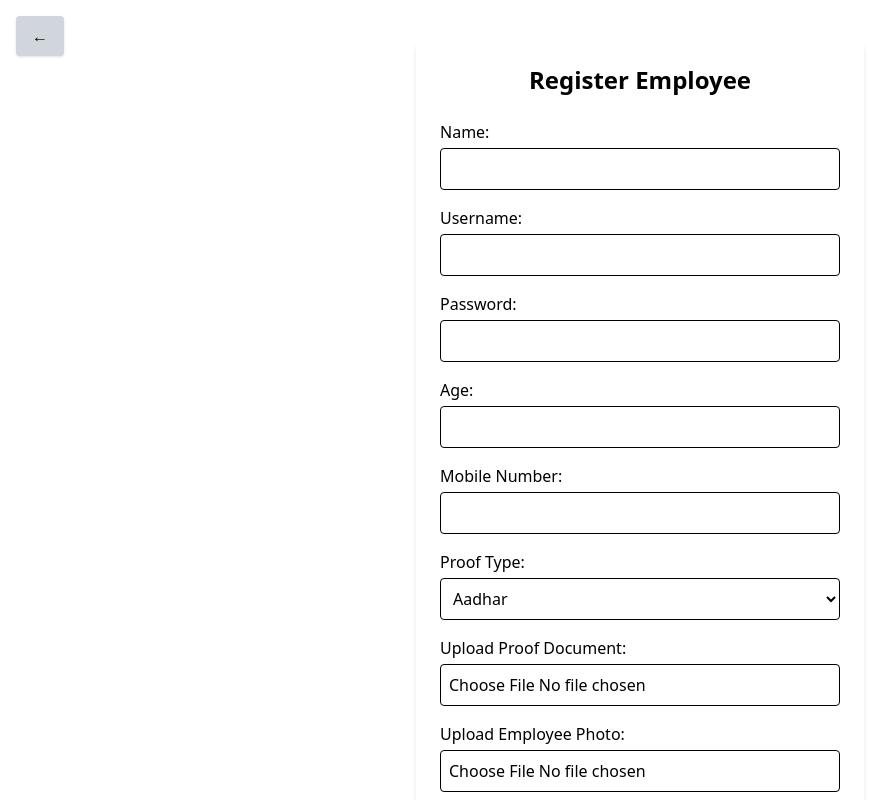
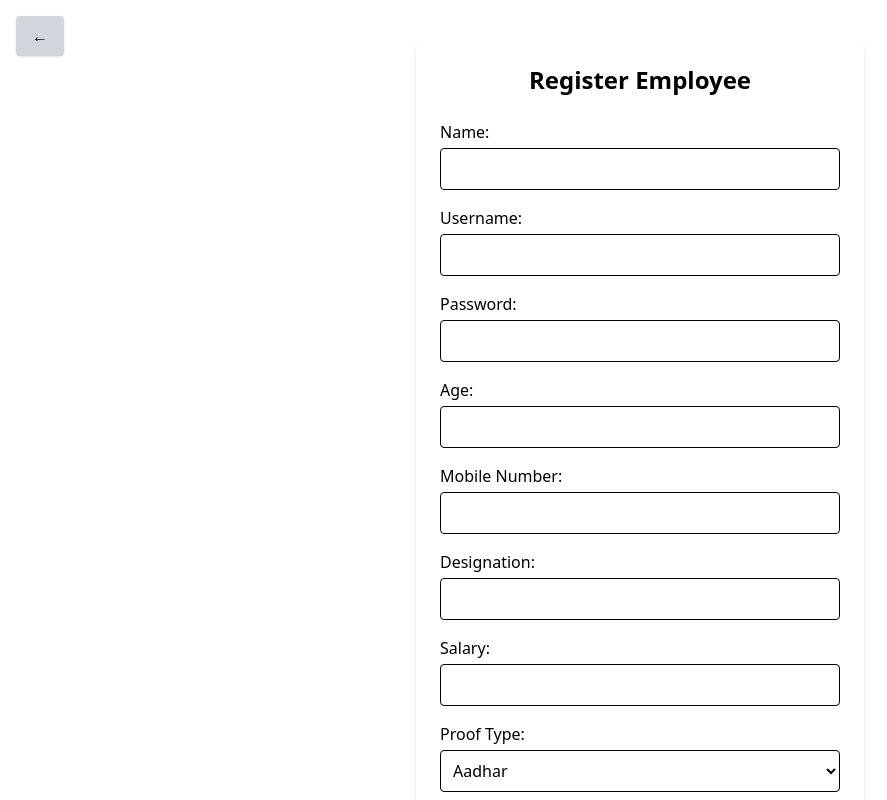
Before and after one commit to Arunesh155/Track_ship, a React (Vite) app in the folder frontend/: page /admin/register-employee in a window 1280 px wide. Shown: the top 800 px of the page, without its empty margins (0-887 px from the left). Built offline with nearby package versions, Linux system fonts and the light colour scheme.

Commit message:
Emplyee register updated

```diff
--- a/frontend/src/components/expense/admin/RegisterEmployee.jsx
+++ b/frontend/src/components/expense/admin/RegisterEmployee.jsx
@@ -9,6 +9,8 @@ const RegisterEmployee = () => {
     password: "",
     age: "",
     mobileNo: "",
+    designation: "",
+    salary: "",
     proofType: "Aadhar",
     proofFile: null,
     employeePhoto: null,
@@ -22,6 +24,8 @@ const RegisterEmployee = () => {
     password: true,
     age: true,
     mobileNo: true,
+    designation: true,
+    salary: true,
     proofFile: true,
     employeePhoto: true,
   });
@@ -29,18 +33,16 @@ const RegisterEmployee = () => {
   const navigate = useNavigate();
 
   const handleChange = (e) => {
-    setFormData({ ...formData, [e.target.name]: e.target.value });
+    const { name, value } = e.target;
+    setFormData({ ...formData, [name]: value });
 
-    if (e.target.name === "mobileNo") {
+    if (name === "mobileNo") {
       const mobilePattern = /^[0-9]{10}$/;
-      setIsValid({ ...isValid, mobileNo: mobilePattern.test(e.target.value) });
+      setIsValid({ ...isValid, mobileNo: mobilePattern.test(value) });
     }
 
-    if (e.target.name === "password") {
-      setIsValid({
-        ...isValid,
-        password: e.target.value.length >= 6,
-      });
+    if (name === "password") {
+      setIsValid({ ...isValid, password: value.length >= 6 });
     }
   };
 
@@ -128,6 +130,16 @@ const RegisterEmployee = () => {
         </div>
 
         <div>
+          <label className="block mb-1 font-medium">Designation:</label>
+          <input type="text" name="designation" value={formData.designation} onChange={handleChange} required className="w-full p-2 border rounded" />
+        </div>
+
+        <div>
+          <label className="block mb-1 font-medium">Salary:</label>
+          <input type="number" name="salary" value={formData.salary} onChange={handleChange} required className="w-full p-2 border rounded" />
+        </div>
+
+        <div>
           <label className="block mb-1 font-medium">Proof Type:</label>
           <select name="proofType" value={formData.proofType} onChange={handleChange} className="w-full p-2 border rounded">
             <option value="Aadhar">Aadhar</option>
```
Also changed, not shown: 2 other files (tests, documents, lock files or other folders).
